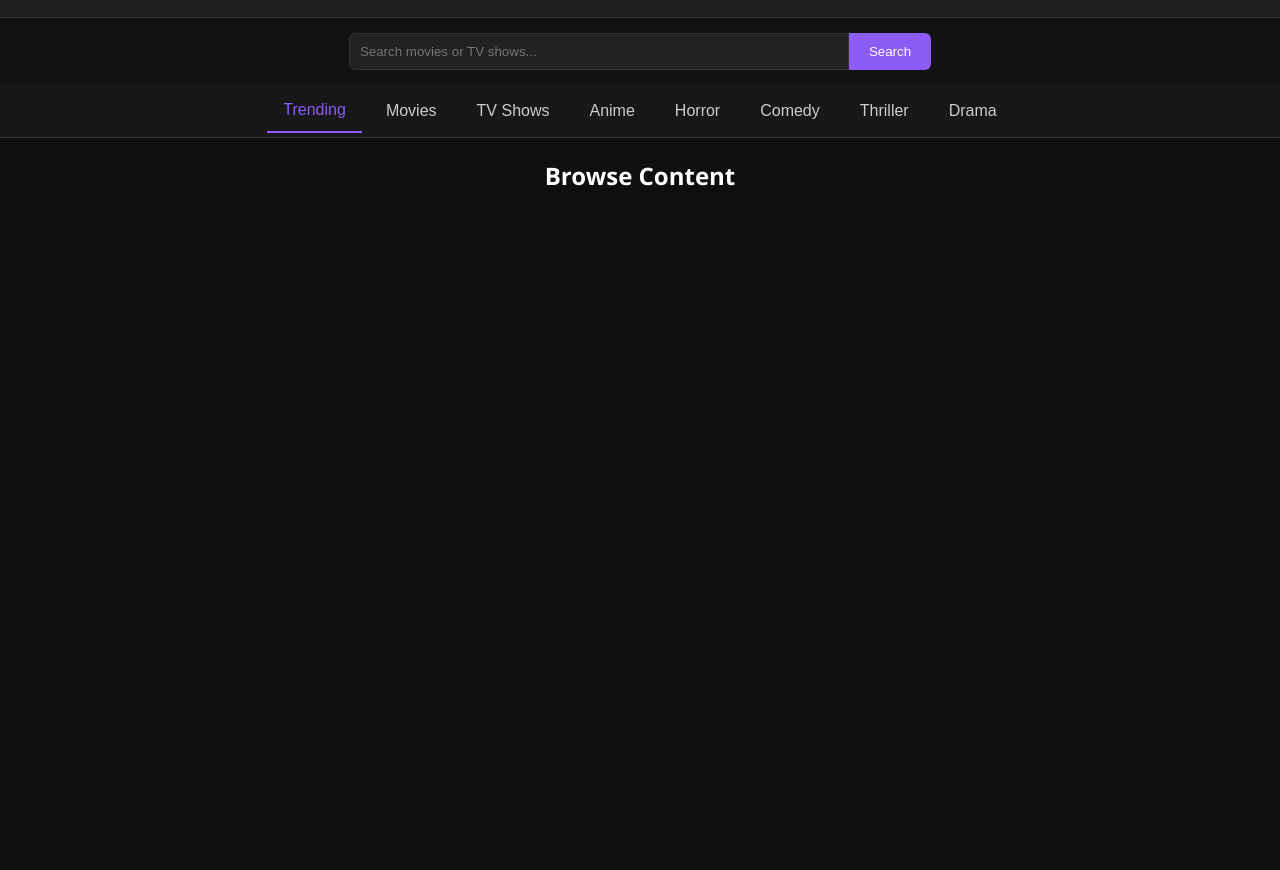
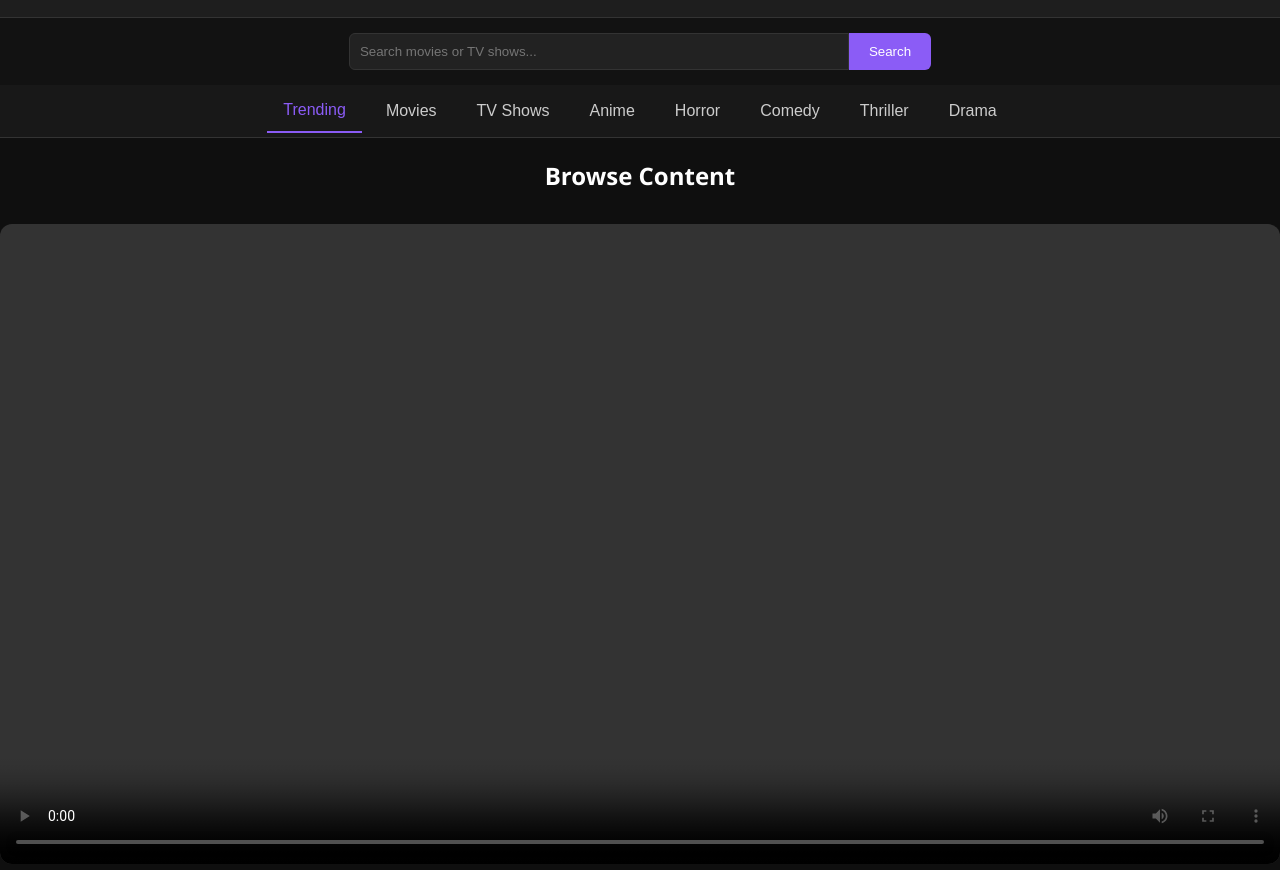
Before and after one commit to akirachoi01/newsalidaph, a plain HTML site: page index.html in a window 1280 px wide. Shown: the part 66-936 px from the top of the page. Before the commit the page ends 800 px from the top, so only its background shows below. Drawn offline with Linux system fonts and the light colour scheme.

Commit message:
Update index.html

```diff
--- a/index.html
+++ b/index.html
@@ -218,9 +218,7 @@
   </section>
 
   <!-- Video Modal -->
-  <div id="videoPlayer">
-    <iframe id="videoFrame" allowfullscreen></iframe>
-  </div>
+ <video id="shakaVideo" controls autoplay style="width:100%; height:100%; border-radius: 12px;"></video>
 
   <!-- Custom Dialog -->
   <div id="customDialog" style="display: none;">
```
